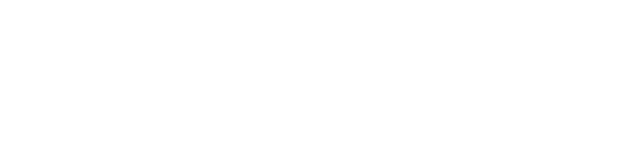
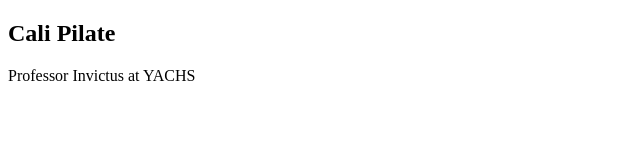
Before and after one commit to cali444real/cali444real.github.io, a plain HTML site: page index.html in a window 1280 px wide. Shown: the whole page, without its empty margins (0-640 px from the left). Drawn offline with Linux system fonts and the light colour scheme.

Commit message:
adding 2 website d1

```diff
--- a/index.html
+++ b/index.html
@@ -1,13 +1,36 @@
 <!DOCTYPE html>
 <html>
+
   <head>
-    <title>CHANGE ME</title>
+    <title>Beyonce or Bust</title>
   </head>
+
 
   <body>
     <!-- All content goes here -->
     <div id="all-contents">
+      <nav>
+
+      </nav>
+
+      <main>
+        <!-- Sidebar section -->
+        <div class="Sidebar">
+
+        </div>
+        <!-- Content section -->
+        <div class="content">
+          <h2>Cali Pilate</h2>
+          <p>Professor Invictus at YACHS</p>
+
+        </div>
+      </main>
 
     </div>
+
+
   </body>
+
+
+
 </html>
```
